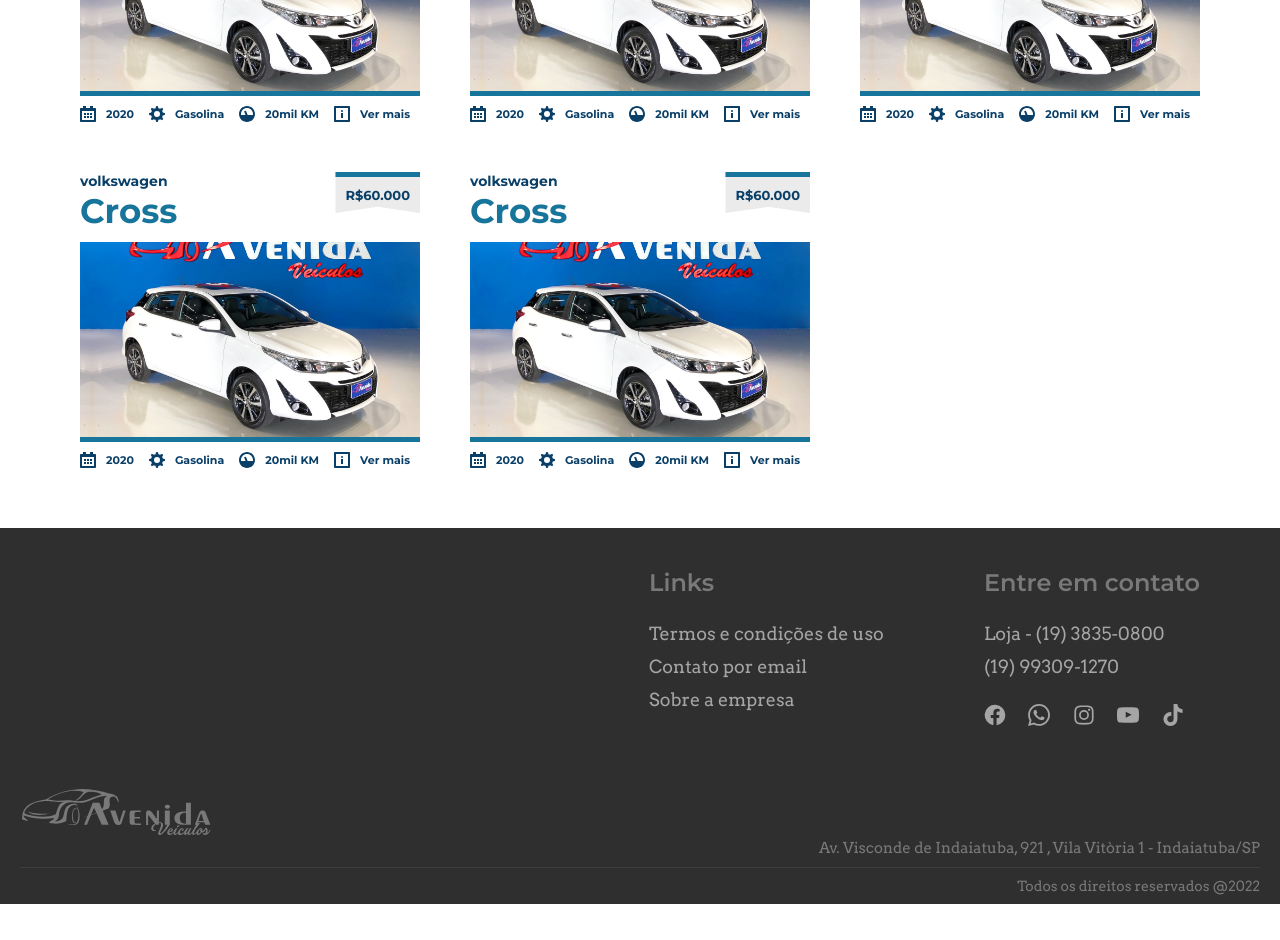
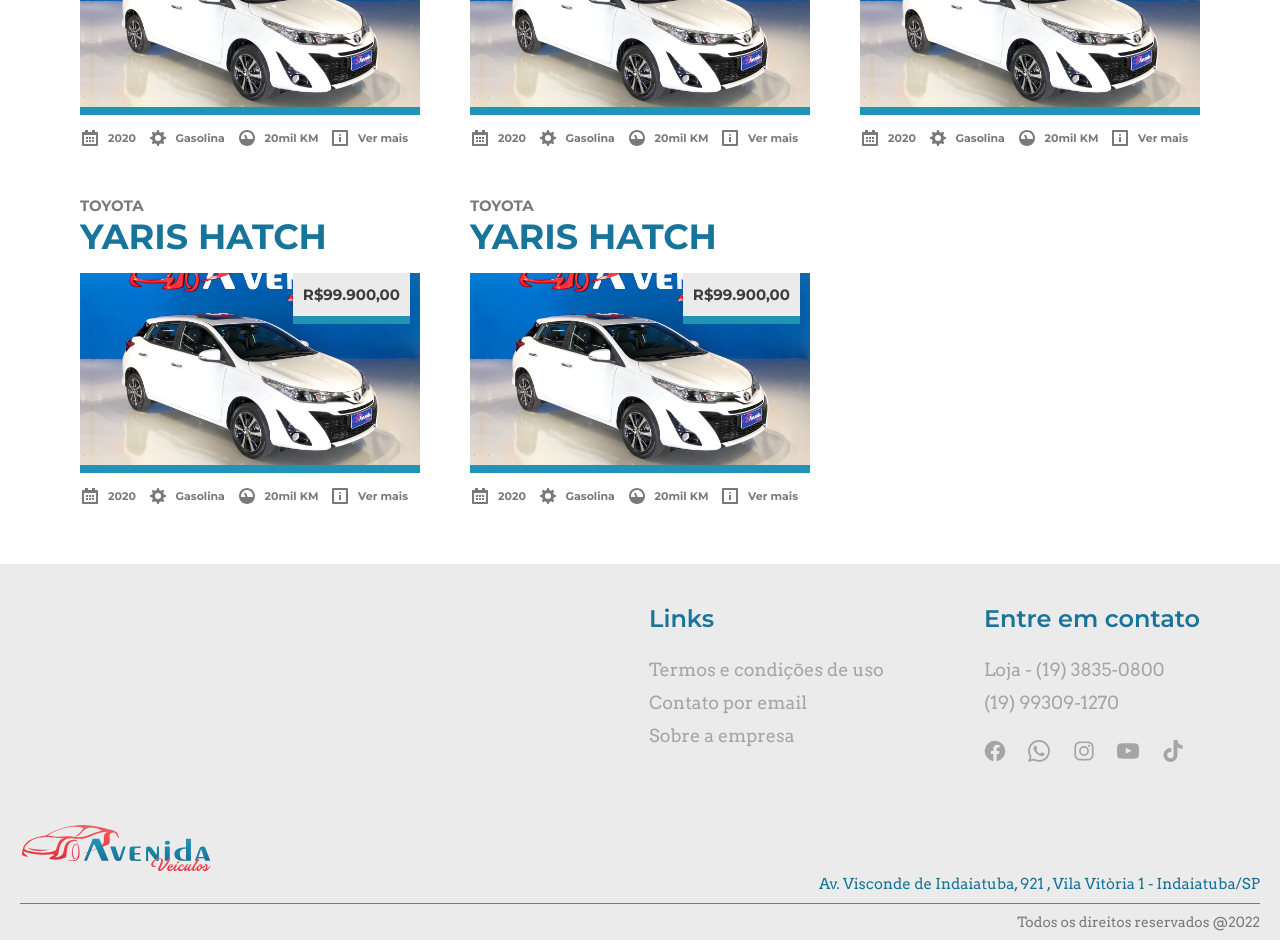
Before and after one commit to VnySrc/yyy, a Nuxt app: page /estoque in a window 1280 px wide. Shown: the part 700-1640 px from the top of the page. Before the commit the page ends 1604 px from the top, so only its background shows below. Built offline with nearby package versions, Linux system fonts and the light colour scheme.

Commit message:
Footer update

```diff
--- a/components/card.vue
+++ b/components/card.vue
@@ -1,12 +1,14 @@
 <template>
     <div class="card">
         <div class="card_brand">
-            <h4>volkswagen</h4>
-            <h5>Cross</h5>
+            <h4>TOYOTA</h4>
+            <h5>YARIS HATCH</h5>
         </div>
-        <span class="card_price">R$60.000</span>
         <div class="card_imgs">
-            <nuxt-img format="webp" src="/img/cross.jpg" />
+            <nuxt-link to="/">
+                <span class="card_imgs_price">R$99.900,00</span>
+                <nuxt-img format="webp" src="/img/cross.jpg" />
+            </nuxt-link>
         </div>
         <div class="card_info">
             <div>
@@ -22,48 +24,12 @@
                 <span>20mil KM</span>
             </div>
             <div class="card_info_stats">
-                <IconsInfo />
-                <span>Ver mais</span>
+                    <IconsInfo />
+                    <span>Ver mais</span>
             </div>
         </div>
     </div>
 </template>
-
-<script>
-
-const xml2js = require('xml2js');
-
-export default {
-    data() {
-        return {
-            cars: []
-        }
-    },
-    methods: {
-        xmlToJSON: (xml, options) => {
-        return new Promise((resolve, reject) => {
-            xml2js.parseStringPromise(xml, options, (err, jsonObj) => {
-            if (err) {
-                return reject(err);
-            }
-            resolve(jsonObj);
-            });
-        });
-        }
-    },
-    async fetch() {
-        const xmlData = await this.$axios.$get()
-        .then(res => res.xmlToJSON())
-        .then(data => {
-            console.log('<<==');
-            const xml = data;
-            return data;
-        });
-        const jsonData = await this.xmlToJSON(xmlData);
-        if (jsonData && jsonData.estoque && jsonData.estoque.veiculo) this.cars = jsonData.estoque.veiculo
-    }
-}
-</script>
 
 <style lang="scss">
 .card {
@@ -81,48 +47,48 @@
     &_brand {
 
         h4 {
-            color: $p-800;
-            font-size: 1.4rem;
+            color: $gray-500;
+            font-size: 1.5rem;
         }
 
         h5 {
-            font-size: 3.4rem;
+            font-size: 3.5rem;
             color: $p-600;
         }
-    }
-
-    &_price {
-        position: absolute;
-        top: 0;
-        right: 0;
-        padding: 1rem;
-        font-size: 1.3rem;
-        font-weight: bold;
-        color: $p-800;
-        background-color: $gray-100;
-        border-top: solid $p-600 .5rem;
-        clip-path: polygon(50% 85%, 100% 100%, 100% 0, 0 0, 0 100%);
     }
 
     &_info {
         width: 100%;
         display: flex;
         justify-content: space-between;
+        padding: 0 .2rem;
 
         div {
             display: flex;
             align-items: center;
+
+            &:hover {
+                span, svg {
+                    fill: $p-600;
+                    color: $p-600;
+                    scale: 1.1;
+                }
+            }
         }
 
         svg {
-            fill: $p-800;
+            fill: $gray-500;
         }
 
         span {
             padding: 0 1rem;
             font-weight: bold;
-            font-size: 1.1rem;
-            color: $p-800;
+            font-size: 1.4rem;
+            color: $gray-500;
+
+            @include sm-up {
+                font-size: 1.1rem;
+            }
         }
 
         &_stats {
@@ -133,8 +99,17 @@
     &_imgs {
         height: 25rem;
         position: relative;
-        margin: 1rem 0;
-        border-bottom: solid $p-600 .5rem;
+        margin: 1.5rem 0;
+        border-bottom: solid $p-500 .8rem;
+        overflow: hidden;
+
+        cursor: pointer;
+
+        &:hover {
+            span {
+                color: $p-600;
+            }
+        }
 
         @include md {
             height: 20rem;
@@ -145,6 +120,23 @@
             height: 100%;
             object-fit: cover;
         }
+
+        &_price {
+            position: absolute;
+            top: 0;
+            right: 0;
+            color: $gray-600;
+            font-size: 2rem;
+            font-weight: bold;
+            margin-right: 1rem;
+            padding: 1.2rem 1rem;
+            background-color: $gray-100;
+            border-bottom: solid $p-500 .8rem;
+
+            @include sm-up {
+                font-size: 1.5rem;
+            }
+        }
     }
 }
 
--- a/layouts/default.vue
+++ b/layouts/default.vue
@@ -23,7 +23,7 @@
                     </div>
                 </div>
             </div>
-            <nuxt-link to="/" class="logo"><IconsLogoFlat class="logoFlat"/></nuxt-link>
+            <nuxt-link to="/" class="logo"><IconsLogo class="logoFlat"/></nuxt-link>
             <div class="cabeçalho">
                 <a target="_blank" href="https://g.page/Avenidaveiculosindaiatuba?share">Av. Visconde de Indaiatuba, 921 , Vila Vitòria 1 - Indaiatuba/SP</a>
                 <div></div>
@@ -43,7 +43,7 @@
 
     footer {
         padding: 4rem 2rem 1rem 2rem;
-        background-color: $gray-700;
+        background-color: $gray-100;
 
         .infos {
             @include sm-up {
@@ -69,7 +69,7 @@
                 h4 {
                     font-weight: 600;
                     font-size: 2.4rem;
-                    color: $gray-500;
+                    color: $p-600;
                     margin-bottom: 2rem;
                 }
 
@@ -80,7 +80,7 @@
                     color: $gray-400;
 
                     &:hover {
-                        color: $gray-100;
+                        color: $p-600;
                     }
                 }
 
@@ -97,7 +97,7 @@
                         cursor: pointer;
 
                         &:hover {
-                            fill: $gray-100;
+                            fill: $p-600;
                         }
                     }
                 }
@@ -133,7 +133,7 @@
             a {
                 font-weight: 500;
                 font-size: 1.5rem;
-                color: $gray-500;
+                color: $p-600;
 
                 &:hover {
                     filter: brightness(1.2);
@@ -142,7 +142,7 @@
 
             div {
                 height: 0.1rem;
-                background-color: $gray-600;
+                background-color: $gray-500;
                 margin: 1rem 0;
             }
 
```
